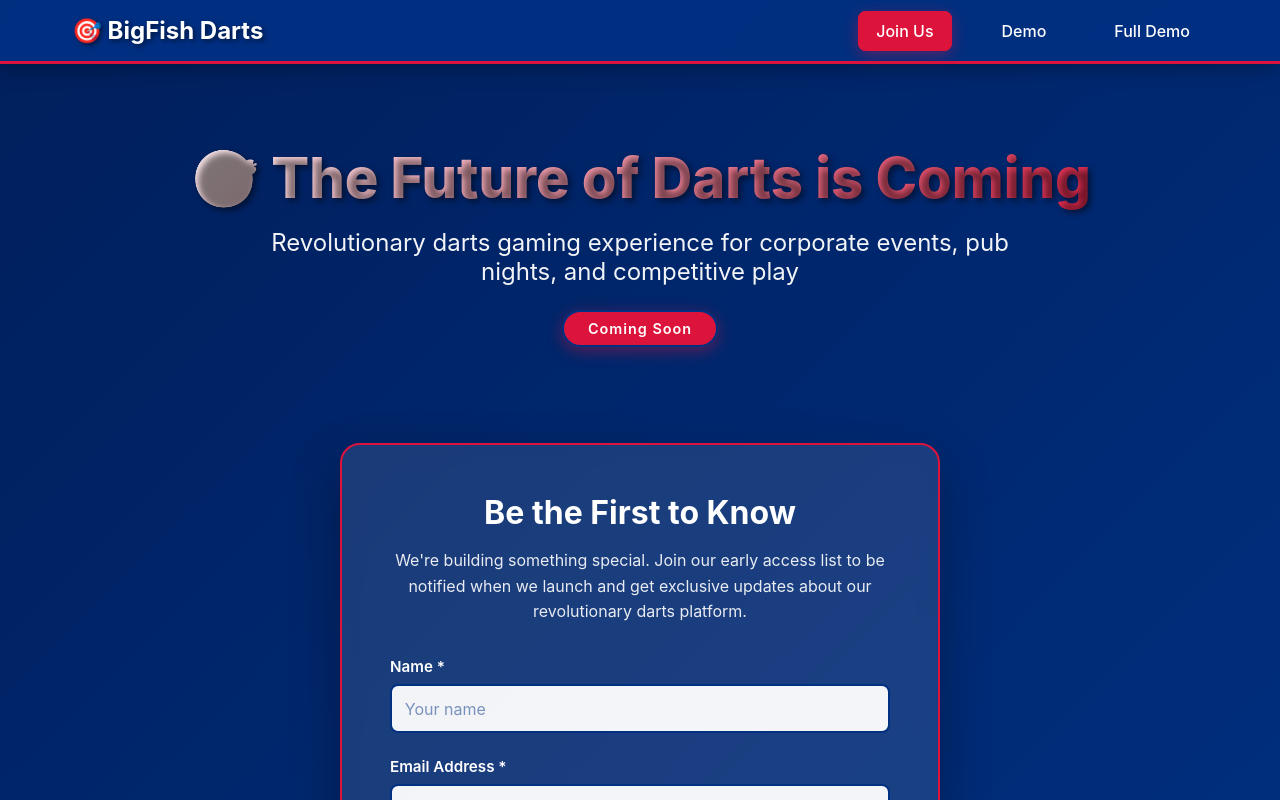
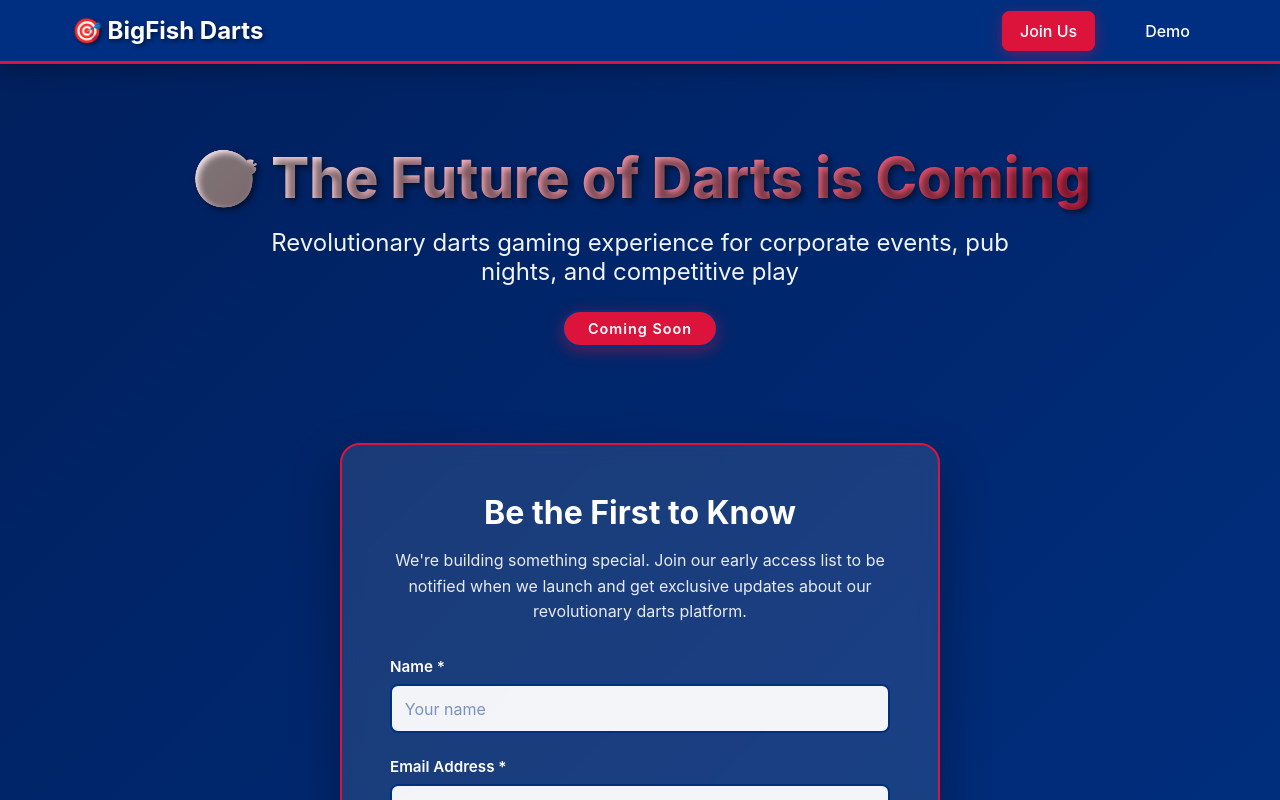
Before and after one commit to petermason1/bigfishdarts, a Next.js app: page / in a window 1280 px wide. Shown: the top 800 px of the page. Built offline with nearby package versions, Linux system fonts and the light colour scheme.

Commit message:
Remove Full Demo link from navigation
- Remove Full Demo/Try Demo link from all navigation menus
- Keep only Join Us and Demo links
- Clean up navigation across all pages

```diff
--- a/app/demo/page.tsx
+++ b/app/demo/page.tsx
@@ -11,7 +11,6 @@ export default function DemoPage() {
           <ul className="nav-menu">
             <li><Link href="/" className="nav-link">Join Us</Link></li>
             <li><Link href="/demo" className="nav-link active">Demo</Link></li>
-            <li><a href="/game.html" className="nav-link">Full Demo</a></li>
           </ul>
         </div>
       </nav>
--- a/app/page.tsx
+++ b/app/page.tsx
@@ -54,7 +54,6 @@ export default function Home() {
           <ul className="nav-menu">
             <li><a href="/" className="nav-link active">Join Us</a></li>
             <li><Link href="/demo" className="nav-link">Demo</Link></li>
-            <li><a href="/game.html" className="nav-link">Full Demo</a></li>
           </ul>
         </div>
       </nav>
--- a/index.html
+++ b/index.html
@@ -13,7 +13,6 @@
             <div class="nav-logo">🎯 BigFish Darts</div>
             <ul class="nav-menu">
                 <li><a href="index.html" class="nav-link active">Join Us</a></li>
-                <li><a href="game.html" class="nav-link">Try Demo</a></li>
             </ul>
         </div>
     </nav>
```
